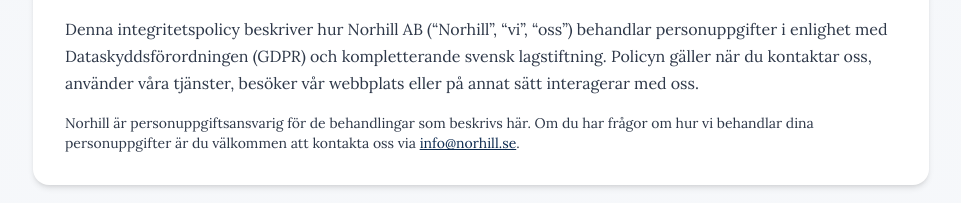
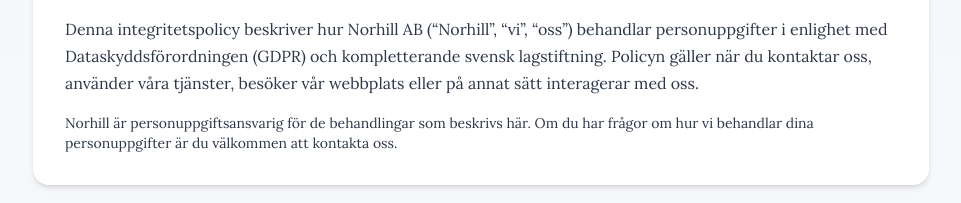
Before and after one commit to norhill/website-pre-release, a React (Vite) app: page /integritetspolicy in a window 1280 px wide. Shown: the part 1035-1238 px from the top of the page, without its empty margins (159-1120 px from the left). Built offline with nearby package versions, Linux system fonts and the light colour scheme.

Commit message:
minor update

```diff
--- a/src/pages/AiCustomerDataPolicy.tsx
+++ b/src/pages/AiCustomerDataPolicy.tsx
@@ -214,12 +214,12 @@
               kontakta oss:
             </p>
             <ul className="text-sm space-y-1">
-              <li>
+              {/*<li>
                 • E-post:{' '}
                 <a href="mailto:info@norhill.se" className="text-nordic-blue underline">
                   info@norhill.se
                 </a>
-              </li>
+              </li>*/}
               <li>
                 • Kontaktformulär: via sidan{' '}
                 <Link to="/contact" className="text-nordic-blue underline">
--- a/src/pages/PrivacyPolicy.tsx
+++ b/src/pages/PrivacyPolicy.tsx
@@ -17,10 +17,10 @@
           </p>
           <p className="text-sm text-dark-gray">
             Norhill är personuppgiftsansvarig för de behandlingar som beskrivs här. Om du har frågor om hur vi
-            behandlar dina personuppgifter är du välkommen att kontakta oss via{' '}
+            behandlar dina personuppgifter är du välkommen att kontakta oss{/* via{' '}
             <a href="mailto:info@norhill.se" className="text-nordic-blue underline">
               info@norhill.se
-            </a>
+            </a>*/}
             .
           </p>
         </>
@@ -262,7 +262,7 @@
               Om du har frågor om denna integritetspolicy eller vill utöva dina rättigheter kan du kontakta oss:
             </p>
             <ul className="text-sm space-y-1">
-              <li>• E-post: <a href="mailto:info@norhill.se" className="text-nordic-blue underline">info@norhill.se</a></li>
+              {/*<li>• E-post: <a href="mailto:info@norhill.se" className="text-nordic-blue underline">info@norhill.se</a></li>*/}
               <li>• Kontaktformulär: via sidan <Link to="/contact" className="text-nordic-blue underline">Kontakt</Link></li>
             </ul>
           </div>
```
